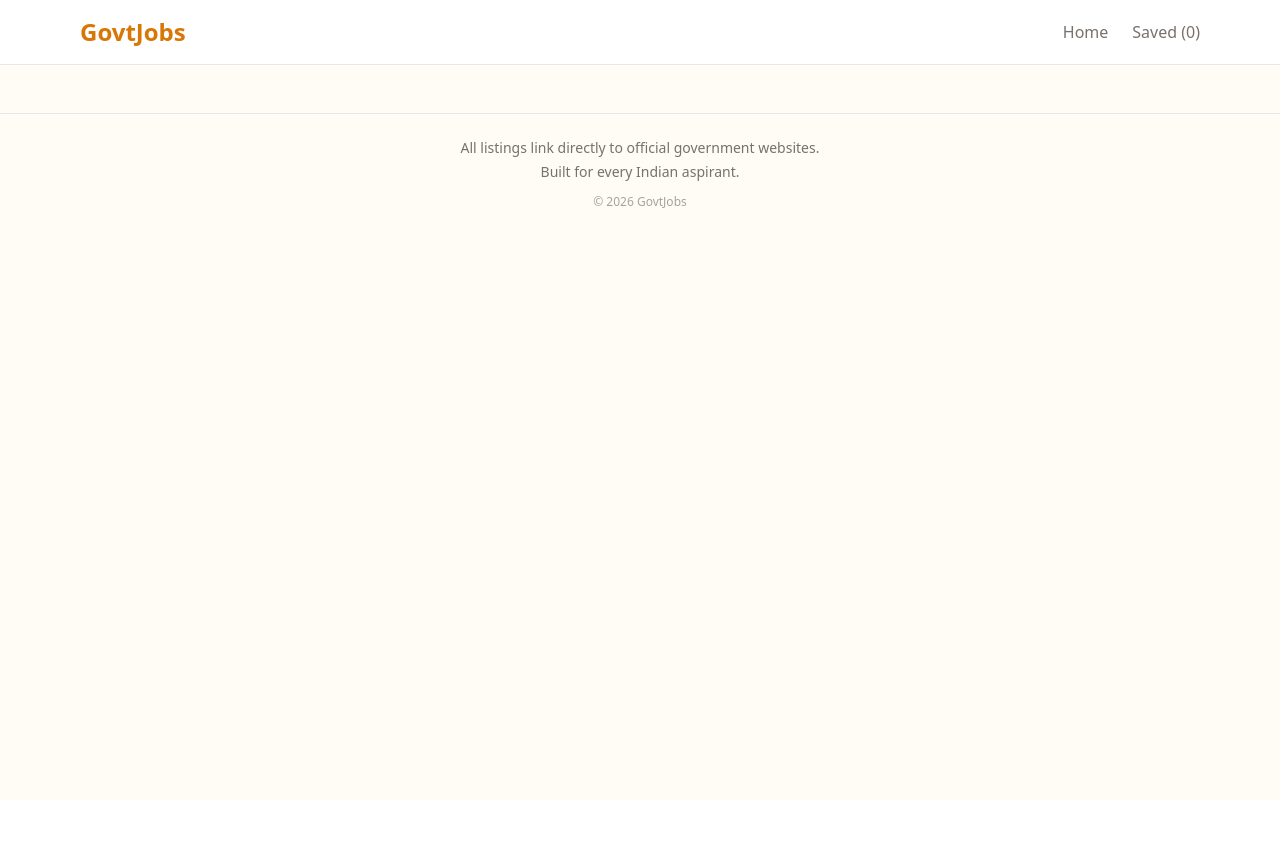
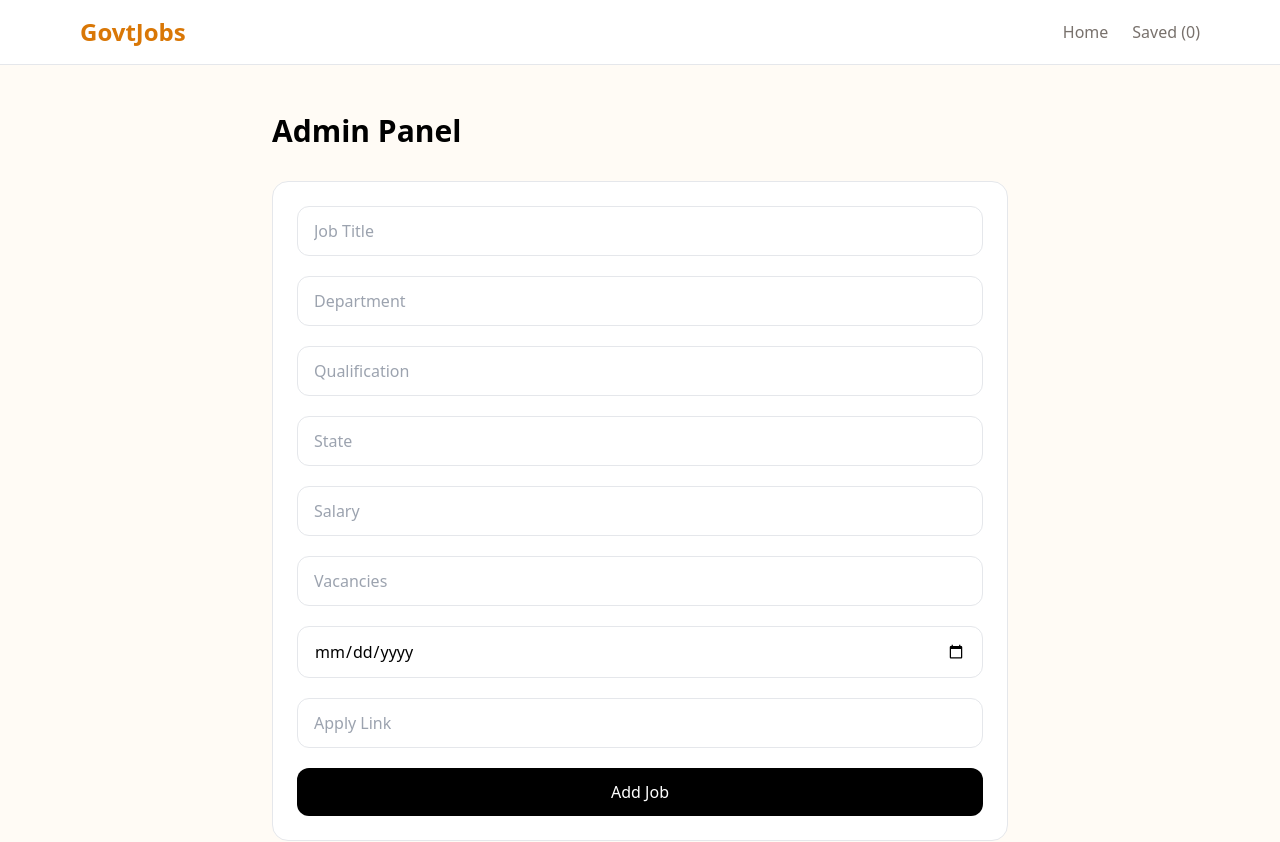
Before and after one commit to kunalshinde-14/govt-jobs, a React (Vite) app: page /admin in a window 1280 px wide. Shown: the top 842 px of the page. Before the commit the page ends 800 px from the top, so only its background shows below. Built offline with nearby package versions, Linux system fonts and the light colour scheme; no server answers.

Commit message:
fixed category page

```diff
--- a/src/App.jsx
+++ b/src/App.jsx
@@ -15,30 +15,47 @@ import LoginModal from "./components/LoginModal";
 import SavedJobs from "./pages/SavedJobs";
 import CategoryPage from "./pages/CategoryPage";
 import JobPage from "./pages/JobPage";
+import AdminPage from "./pages/AdminPage";
 
 function App() {
 
-  const [jobs, setJobs] = useState([]);
-  const [loading, setLoading] = useState(true);
+  // 🔥 ALL JOBS
+  const [jobs, setJobs] =
+    useState([]);
 
-  const [search, setSearch] = useState("");
+  // 🔥 LOADING
+  const [loading, setLoading] =
+    useState(true);
 
-  const [filters, setFilters] = useState({
-    qualification: [],
-    state: "",
-  });
+  // 🔍 SEARCH
+  const [search, setSearch] =
+    useState("");
 
+  // 🔍 FILTERS
+  const [filters, setFilters] =
+    useState({
+      qualification: [],
+      state: "",
+    });
+
+  // 🔐 LOGIN
   const [isLoggedIn, setIsLoggedIn] =
-    useState(!!localStorage.getItem("token"));
+    useState(
+      !!localStorage.getItem("token")
+    );
 
+  // 🔐 LOGIN MODAL
   const [showLogin, setShowLogin] =
     useState(false);
 
-  // ✅ SINGLE SOURCE OF TRUTH
+  // ❤️ SAVED JOB IDS
   const [savedJobs, setSavedJobs] =
     useState([]);
 
-  // ✅ FETCH SAVED JOB IDS
+
+
+
+  // ✅ FETCH SAVED JOBS
   useEffect(() => {
 
     const fetchSavedJobs = async () => {
@@ -48,9 +65,11 @@ function App() {
         const token =
           localStorage.getItem("token");
 
+        // USER NOT LOGGED IN
         if (!token) {
 
           setSavedJobs([]);
+
           return;
 
         }
@@ -64,10 +83,11 @@ function App() {
           }
         );
 
-        // ✅ ONLY IDS
-        const ids = res.data.map(
-          (job) => job._id
-        );
+        // ✅ ONLY STORE IDS
+        const ids =
+          res.data.map(
+            (job) => job._id
+          );
 
         setSavedJobs(ids);
 
@@ -82,6 +102,7 @@ function App() {
     fetchSavedJobs();
 
   }, [isLoggedIn]);
+
 
 
 
@@ -207,6 +228,16 @@ function App() {
 
 
 
+        {/* ADMIN PAGE */}
+        <Route
+          path="/admin"
+          element={
+            <AdminPage />
+          }
+        />
+
+
+
         {/* JOB PAGE */}
         <Route
           path="/job/:id"
--- /dev/null
+++ b/src/pages/AdminPage.jsx
@@ -0,0 +1,234 @@
+import { useState } from "react";
+import axios from "axios";
+
+export default function AdminPage() {
+
+  const [formData, setFormData] =
+    useState({
+      title: "",
+      department: "",
+      qualification: "",
+      state: "",
+      salary: "",
+      vacancies: "",
+      lastDate: "",
+      applyLink: "",
+    });
+
+  const [loading, setLoading] =
+    useState(false);
+
+
+
+
+  // 🔥 HANDLE INPUT
+  const handleChange = (e) => {
+
+    setFormData({
+      ...formData,
+      [e.target.name]: e.target.value,
+    });
+
+  };
+
+
+
+
+  // 🔥 SUBMIT JOB
+  const handleSubmit = async (e) => {
+
+    e.preventDefault();
+
+    try {
+
+      setLoading(true);
+
+      // ✅ SEND DATA
+      await axios.post(
+        "https://govt-jobs-backend-2egy.onrender.com/api/jobs",
+        {
+          ...formData,
+
+          // ✅ IMPORTANT
+          vacancies: Number(
+            formData.vacancies
+          ),
+        }
+      );
+
+
+
+      alert(
+        "Job added successfully"
+      );
+
+
+
+      // ✅ RESET FORM
+      setFormData({
+        title: "",
+        department: "",
+        qualification: "",
+        state: "",
+        salary: "",
+        vacancies: "",
+        lastDate: "",
+        applyLink: "",
+      });
+
+    } catch (error) {
+
+      console.log(error);
+
+      alert("Failed to add job");
+
+    } finally {
+
+      setLoading(false);
+
+    }
+
+  };
+
+
+
+
+  return (
+
+    <div className="max-w-3xl mx-auto px-4 py-12">
+
+      {/* HEADER */}
+      <h1 className="text-3xl font-bold mb-8">
+        Admin Panel
+      </h1>
+
+
+
+      {/* FORM */}
+      <form
+        onSubmit={handleSubmit}
+        className="space-y-5 bg-white border rounded-2xl p-6"
+      >
+
+        {/* TITLE */}
+        <input
+          type="text"
+          name="title"
+          placeholder="Job Title"
+          value={formData.title}
+          onChange={handleChange}
+          className="w-full border rounded-xl px-4 py-3"
+          required
+        />
+
+
+
+        {/* DEPARTMENT */}
+        <input
+          type="text"
+          name="department"
+          placeholder="Department"
+          value={formData.department}
+          onChange={handleChange}
+          className="w-full border rounded-xl px-4 py-3"
+          required
+        />
+
+
+
+        {/* QUALIFICATION */}
+        <input
+          type="text"
+          name="qualification"
+          placeholder="Qualification"
+          value={formData.qualification}
+          onChange={handleChange}
+          className="w-full border rounded-xl px-4 py-3"
+          required
+        />
+
+
+
+        {/* STATE */}
+        <input
+          type="text"
+          name="state"
+          placeholder="State"
+          value={formData.state}
+          onChange={handleChange}
+          className="w-full border rounded-xl px-4 py-3"
+          required
+        />
+
+
+
+        {/* SALARY */}
+        <input
+          type="text"
+          name="salary"
+          placeholder="Salary"
+          value={formData.salary}
+          onChange={handleChange}
+          className="w-full border rounded-xl px-4 py-3"
+          required
+        />
+
+
+
+        {/* VACANCIES */}
+        <input
+          type="number"
+          name="vacancies"
+          placeholder="Vacancies"
+          value={formData.vacancies}
+          onChange={handleChange}
+          className="w-full border rounded-xl px-4 py-3"
+          required
+        />
+
+
+
+        {/* LAST DATE */}
+        <input
+          type="date"
+          name="lastDate"
+          value={formData.lastDate}
+          onChange={handleChange}
+          className="w-full border rounded-xl px-4 py-3"
+          required
+        />
+
+
+
+        {/* APPLY LINK */}
+        <input
+          type="text"
+          name="applyLink"
+          placeholder="Apply Link"
+          value={formData.applyLink}
+          onChange={handleChange}
+          className="w-full border rounded-xl px-4 py-3"
+          required
+        />
+
+
+
+        {/* BUTTON */}
+        <button
+          type="submit"
+          disabled={loading}
+          className="w-full bg-black text-white py-3 rounded-xl"
+        >
+
+          {loading
+            ? "Adding..."
+            : "Add Job"}
+
+        </button>
+
+      </form>
+
+    </div>
+
+  );
+}
```
Also changed, not shown: 2 other files (tests, documents, lock files or other folders).
